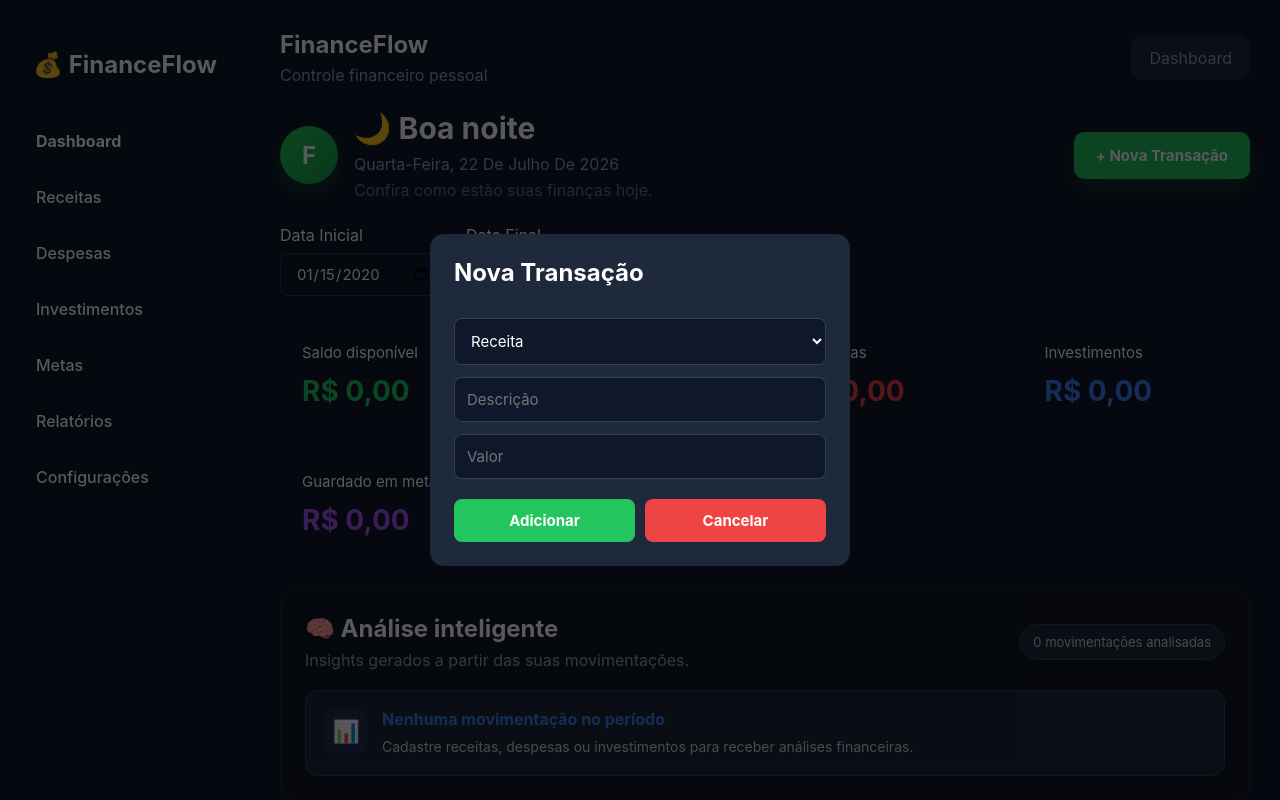
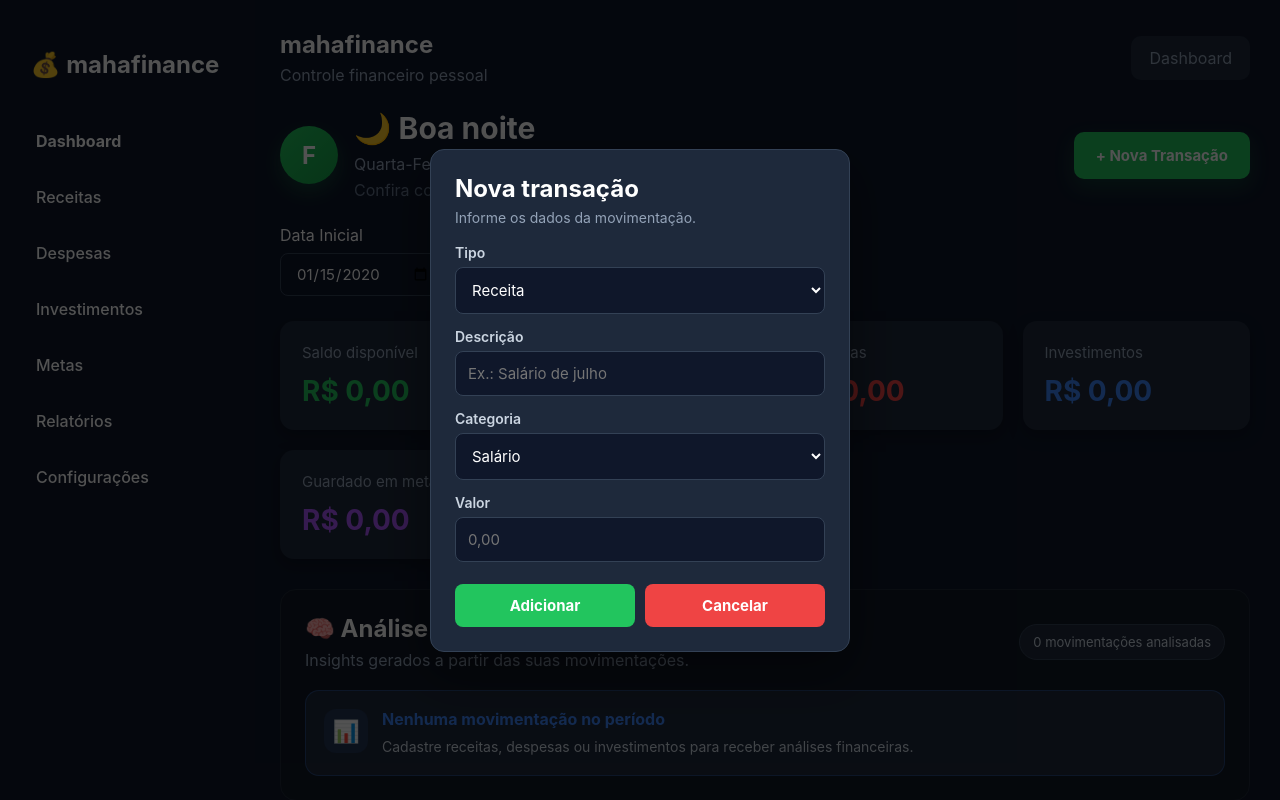
Before and after one commit to ruanpocoyobebes-sketch/financeflow, a React (Vite) app: page / in a window 1280 px wide. Both pictures are taken after typing "2020-01-15", "2020-01-15" into the empty fields and a click on the button "+ Nova Transação". Shown: the top 800 px of the page. Built offline with nearby package versions, Linux system fonts and the light colour scheme.

Commit message:
Renomeia aplicativo para MahaFinance

```diff
--- a/index.html
+++ b/index.html
@@ -4,7 +4,7 @@
     <meta charset="UTF-8" />
     <link rel="icon" type="image/svg+xml" href="/favicon.svg" />
     <meta name="viewport" content="width=device-width, initial-scale=1.0" />
-    <title>financeflow</title>
+    <title >mahafinance</title>
   </head>
   <body>
     <div id="root"></div>
--- a/package.json
+++ b/package.json
@@ -1,5 +1,5 @@
 {
-  "name": "financeflow",
+  "name": "mahafinance",
   "private": true,
   "version": "0.0.0",
   "type": "module",
--- a/src/App.jsx
+++ b/src/App.jsx
@@ -1,7 +1,5 @@
 import "./index.css";
 import { Routes, Route } from "react-router-dom";
-
-import { useSettings } from "./context/SettingsContext";
 
 import Sidebar from "./components/Sidebar";
 
@@ -14,17 +12,13 @@ import Relatorios from "./pages/Relatorios";
 import Configuracoes from "./pages/Configuracoes";
 
 function App() {
-  const { settings } = useSettings();
-
   return (
     <div
-      data-theme={settings.tema}
       style={{
         display: "flex",
         minHeight: "100vh",
-        background: "var(--bg-primary)",
-        color: "var(--text-primary)",
-        transition: "background 0.25s ease, color 0.25s ease",
+        background: "#0F172A",
+        color: "white",
       }}
     >
       <Sidebar />
--- a/src/components/Card.jsx
+++ b/src/components/Card.jsx
@@ -1,31 +1,22 @@
-import { useSettings } from "../context/SettingsContext";
-
 function Card({ titulo, valor, cor }) {
-  const { settings } = useSettings();
-
   const formatarMoeda = (valorRecebido) =>
     Number(valorRecebido).toLocaleString("pt-BR", {
       style: "currency",
-      currency: settings.moeda || "BRL",
-      minimumFractionDigits: settings.mostrarCentavos ? 2 : 0,
-      maximumFractionDigits: settings.mostrarCentavos ? 2 : 0,
+      currency: "BRL",
     });
 
   return (
     <div
       style={{
-        background: "var(--bg-card)",
+        background: "#1E293B",
         borderRadius: "14px",
         padding: "22px",
-        border: "1px solid var(--border-color)",
-        boxShadow: "var(--shadow)",
-        transition:
-          "background 0.25s ease, border-color 0.25s ease, transform 0.2s ease",
+        boxShadow: "0 6px 15px rgba(0,0,0,.25)",
       }}
     >
       <p
         style={{
-          color: "var(--text-muted)",
+          color: "#94A3B8",
           margin: 0,
           marginBottom: 12,
           fontSize: 15,
--- a/src/components/FinanceModal.jsx
+++ b/src/components/FinanceModal.jsx
@@ -1,5 +1,40 @@
 import { useEffect, useState } from "react";
 import { useFinance } from "../context/FinanceContext";
+
+const categoriasPorTipo = {
+  Receita: [
+    "Salário",
+    "Freelance",
+    "Vendas",
+    "Rendimentos",
+    "Presente",
+    "Reembolso",
+    "Outros",
+  ],
+
+  Despesa: [
+    "Alimentação",
+    "Transporte",
+    "Moradia",
+    "Saúde",
+    "Educação",
+    "Lazer",
+    "Compras",
+    "Contas",
+    "Assinaturas",
+    "Outros",
+  ],
+
+  Investimento: [
+    "Renda Fixa",
+    "Ações",
+    "Fundos",
+    "Criptomoedas",
+    "Reserva de Emergência",
+    "Previdência",
+    "Outros",
+  ],
+};
 
 function FinanceModal({
   aberto,
@@ -17,46 +52,102 @@ function FinanceModal({
 
   const [tipo, setTipo] = useState("Receita");
   const [descricao, setDescricao] = useState("");
+  const [categoria, setCategoria] = useState("Salário");
   const [valor, setValor] = useState("");
 
   useEffect(() => {
     if (transacaoEditando) {
-      setTipo(transacaoEditando.tipo);
-      setDescricao(transacaoEditando.descricao);
-      setValor(transacaoEditando.valor);
+      const tipoDaTransacao =
+        transacaoEditando.tipo || "Receita";
+
+      setTipo(tipoDaTransacao);
+      setDescricao(
+        transacaoEditando.descricao || ""
+      );
+      setValor(
+        transacaoEditando.valor || ""
+      );
+
+      setCategoria(
+        transacaoEditando.categoria ||
+          categoriasPorTipo[tipoDaTransacao]?.[0] ||
+          "Outros"
+      );
     } else {
-      setTipo("Receita");
-      setDescricao("");
-      setValor("");
+      limparFormulario();
     }
-  }, [transacaoEditando]);
+  }, [transacaoEditando, aberto]);
+
+  function limparFormulario() {
+    setTipo("Receita");
+    setDescricao("");
+    setCategoria("Salário");
+    setValor("");
+  }
+
+  function mudarTipo(novoTipo) {
+    setTipo(novoTipo);
+
+    const primeiraCategoria =
+      categoriasPorTipo[novoTipo]?.[0] ||
+      "Outros";
+
+    setCategoria(primeiraCategoria);
+  }
+
+  function fecharModal() {
+    limparFormulario();
+    fechar();
+  }
 
   if (!aberto) return null;
 
   function salvar() {
-    if (!descricao.trim()) {
+    const descricaoFormatada =
+      descricao.trim();
+
+    const valorNumerico =
+      Number(valor);
+
+    if (!descricaoFormatada) {
       alert("Digite uma descrição.");
       return;
     }
 
-    if (!valor || Number(valor) <= 0) {
+    if (!categoria) {
+      alert("Selecione uma categoria.");
+      return;
+    }
+
+    if (
+      !valor ||
+      Number.isNaN(valorNumerico) ||
+      valorNumerico <= 0
+    ) {
       alert("Digite um valor válido.");
       return;
     }
 
+    const dados = {
+      descricao: descricaoFormatada,
+      categoria,
+      valor: valorNumerico,
+    };
+
     if (transacaoEditando) {
-      const dados = {
-        descricao,
-        valor: Number(valor),
-      };
-
       switch (transacaoEditando.tipo) {
         case "Receita":
-          editarReceita(transacaoEditando.id, dados);
+          editarReceita(
+            transacaoEditando.id,
+            dados
+          );
           break;
 
         case "Despesa":
-          editarDespesa(transacaoEditando.id, dados);
+          editarDespesa(
+            transacaoEditando.id,
+            dados
+          );
           break;
 
         case "Investimento":
@@ -67,145 +158,223 @@ function FinanceModal({
           break;
 
         default:
-          break;
+          alert(
+            "Tipo de transação inválido."
+          );
+          return;
       }
 
-      fechar();
+      fecharModal();
       return;
     }
 
     switch (tipo) {
       case "Receita":
         adicionarReceita(
-          descricao,
-          Number(valor)
+          descricaoFormatada,
+          valorNumerico,
+          categoria
         );
         break;
 
       case "Despesa":
         adicionarDespesa(
-          descricao,
-          Number(valor)
+          descricaoFormatada,
+          valorNumerico,
+          categoria
         );
         break;
 
       case "Investimento":
         adicionarInvestimento(
-          descricao,
-          Number(valor)
+          descricaoFormatada,
+          valorNumerico,
+          categoria
         );
         break;
 
       default:
-        break;
+        alert("Tipo de transação inválido.");
+        return;
     }
 
-    setDescricao("");
-    setValor("");
-    setTipo("Receita");
-
-    fechar();
+    fecharModal();
   }
 
   return (
     <div
+      onMouseDown={(event) => {
+        if (event.target === event.currentTarget) {
+          fecharModal();
+        }
+      }}
       style={{
         position: "fixed",
         inset: 0,
-        background: "rgba(0,0,0,.65)",
+        background: "rgba(0, 0, 0, 0.68)",
         display: "flex",
         justifyContent: "center",
         alignItems: "center",
+        padding: 20,
         zIndex: 999,
       }}
     >
       <div
         style={{
-          width: 420,
+          width: "100%",
+          maxWidth: 420,
           background: "#1E293B",
           borderRadius: 14,
           padding: 24,
+          border: "1px solid #334155",
+          boxShadow:
+            "0 20px 50px rgba(0, 0, 0, 0.4)",
         }}
       >
         <h2
           style={{
             color: "white",
             marginTop: 0,
+            marginBottom: 6,
           }}
         >
           {transacaoEditando
-            ? "Editar Transação"
-            : "Nova Transação"}
+            ? "Editar transação"
+            : "Nova transação"}
         </h2>
+
+        <p
+          style={{
+            color: "#94A3B8",
+            marginTop: 0,
+            marginBottom: 18,
+            fontSize: 14,
+          }}
+        >
+          Informe os dados da movimentação.
+        </p>
+
+        <label style={label}>
+          Tipo
+        </label>
 
         <select
           value={tipo}
           disabled={!!transacaoEditando}
-          onChange={(e) =>
-            setTipo(e.target.value)
+          onChange={(event) =>
+            mudarTipo(event.target.value)
           }
-          style={input}
+          style={{
+            ...input,
+            opacity: transacaoEditando
+              ? 0.65
+              : 1,
+            cursor: transacaoEditando
+              ? "not-allowed"
+              : "pointer",
+          }}
         >
-          <option>Receita</option>
-          <option>Despesa</option>
-          <option>Investimento</option>
+          <option value="Receita">
+            Receita
+          </option>
+
+          <option value="Despesa">
+            Despesa
+          </option>
+
+          <option value="Investimento">
+            Investimento
+          </option>
         </select>
+
+        <label style={label}>
+          Descrição
+        </label>
 
         <input
           style={input}
-          placeholder="Descrição"
+          type="text"
+          placeholder="Ex.: Salário de julho"
           value={descricao}
-          onChange={(e) =>
-            setDescricao(e.target.value)
+          onChange={(event) =>
+            setDescricao(event.target.value)
           }
+          maxLength={60}
         />
+
+        <label style={label}>
+          Categoria
+        </label>
+
+        <select
+          value={categoria}
+          onChange={(event) =>
+            setCategoria(event.target.value)
+          }
+          style={{
+            ...input,
+            cursor: "pointer",
+          }}
+        >
+          {categoriasPorTipo[tipo].map(
+            (item) => (
+              <option
+                key={item}
+                value={item}
+              >
+                {item}
+              </option>
+            )
+          )}
+        </select>
+
+        <label style={label}>
+          Valor
+        </label>
 
         <input
           style={input}
           type="number"
-          placeholder="Valor"
+          placeholder="0,00"
           value={valor}
-          onChange={(e) =>
-            setValor(e.target.value)
+          min="0"
+          step="0.01"
+          onChange={(event) =>
+            setValor(event.target.value)
           }
-        />        <div
+          onKeyDown={(event) => {
+            if (event.key === "Enter") {
+              salvar();
+            }
+          }}
+        />
+
+        <div
           style={{
             display: "flex",
             gap: 10,
-            marginTop: 20,
+            marginTop: 22,
           }}
         >
           <button
+            type="button"
             onClick={salvar}
             style={{
-              flex: 1,
-              padding: 12,
+              ...button,
               background: "#22C55E",
-              color: "white",
-              border: "none",
-              borderRadius: 8,
-              cursor: "pointer",
-              fontWeight: "bold",
-              fontSize: 15,
             }}
           >
             {transacaoEditando
-              ? "Salvar Alterações"
+              ? "Salvar alterações"
               : "Adicionar"}
           </button>
 
           <button
-            onClick={fechar}
+            type="button"
+            onClick={fecharModal}
             style={{
-              flex: 1,
-              padding: 12,
+              ...button,
               background: "#EF4444",
-              color: "white",
-              border: "none",
-              borderRadius: 8,
-              cursor: "pointer",
-              fontWeight: "bold",
-              fontSize: 15,
             }}
           >
             Cancelar
@@ -216,10 +385,18 @@ function FinanceModal({
   );
 }
 
+const label = {
+  display: "block",
+  color: "#CBD5E1",
+  fontSize: 14,
+  fontWeight: 600,
+  marginTop: 14,
+  marginBottom: 6,
+};
+
 const input = {
   width: "100%",
   padding: "12px",
-  marginTop: "12px",
   borderRadius: "8px",
   border: "1px solid #334155",
   background: "#0F172A",
@@ -229,4 +406,15 @@ const input = {
   boxSizing: "border-box",
 };
 
+const button = {
+  flex: 1,
+  padding: 12,
+  color: "white",
+  border: "none",
+  borderRadius: 8,
+  cursor: "pointer",
+  fontWeight: "bold",
+  fontSize: 15,
+};
+
 export default FinanceModal;
--- a/src/components/Navbar.jsx
+++ b/src/components/Navbar.jsx
@@ -15,7 +15,7 @@ function Navbar() {
             margin: 0,
           }}
         >
-          FinanceFlow
+          mahafinance
         </h2>
 
         <p
--- a/src/components/Sidebar.jsx
+++ b/src/components/Sidebar.jsx
@@ -31,7 +31,7 @@ function Sidebar() {
           color: "var(--accent)",
         }}
       >
-        💰 FinanceFlow
+        💰 mahafinance
       </h2>
 
       <nav
@@ -73,7 +73,7 @@ function Sidebar() {
           fontSize: "14px",
         }}
       >
-        FinanceFlow v1.0
+      mahafinance v1.0
       </div>
     </aside>
   );
--- a/src/context/FinanceContext.jsx
+++ b/src/context/FinanceContext.jsx
@@ -18,7 +18,7 @@ export function FinanceProvider({ children }) {
 
   useEffect(() => {
     const dadosSalvos =
-      localStorage.getItem("financeflow");
+      localStorage.getItem("mahafinance");
 
     if (dadosSalvos) {
       try {
@@ -51,7 +51,7 @@ export function FinanceProvider({ children }) {
         );
       } catch (erro) {
         console.error(
-          "Erro ao carregar os dados do FinanceFlow:",
+          "Erro ao carregar os dados do mahafinance:",
           erro
         );
       }
@@ -64,7 +64,7 @@ export function FinanceProvider({ children }) {
     if (!dadosCarregados) return;
 
     localStorage.setItem(
-      "financeflow",
+      "mahafinance",
       JSON.stringify({
         receitas,
         despesas,
--- a/src/context/SettingsContext.jsx
+++ b/src/context/SettingsContext.jsx
@@ -9,7 +9,6 @@ const SettingsContext = createContext(null);
 
 const configuracoesIniciais = {
   nome: "",
-  tema: "dark",
   moeda: "BRL",
   mostrarCentavos: true,
   formatoData: "dd/MM/yyyy",
@@ -19,13 +18,23 @@ export function SettingsProvider({ children }) {
   const [settings, setSettings] = useState(() => {
     try {
       const configuracoesSalvas = localStorage.getItem(
-        "financeflow-settings"
+        "mahafinance-settings"
       );
 
       if (configuracoesSalvas) {
+        const configuracoesConvertidas = JSON.parse(
+          configuracoesSalvas
+        );
+
         return {
           ...configuracoesIniciais,
-          ...JSON.parse(configuracoesSalvas),
+          nome: configuracoesConvertidas.nome || "",
+          moeda: configuracoesConvertidas.moeda || "BRL",
+          mostrarCentavos:
+            configuracoesConvertidas.mostrarCentavos ?? true,
+          formatoData:
+            configuracoesConvertidas.formatoData ||
+            "dd/MM/yyyy",
         };
       }
 
@@ -41,18 +50,18 @@ export function SettingsProvider({ children }) {
   });
 
   useEffect(() => {
-    try {
-      localStorage.setItem(
-        "financeflow-settings",
-        JSON.stringify(settings)
-      );
-    } catch (erro) {
-      console.error(
-        "Erro ao salvar as configurações:",
-        erro
-      );
-    }
+    localStorage.setItem(
+      "mahafinance-settings",
+      JSON.stringify(settings)
+    );
   }, [settings]);
+
+  useEffect(() => {
+    document.documentElement.removeAttribute("data-theme");
+    document.documentElement.style.background = "#0F172A";
+    document.body.style.background = "#0F172A";
+    document.body.style.color = "#FFFFFF";
+  }, []);
 
   function atualizarSetting(chave, valor) {
     setSettings((configuracoesAnteriores) => ({
--- a/src/main.jsx
+++ b/src/main.jsx
@@ -3,11 +3,15 @@ import ReactDOM from "react-dom/client";
 import { BrowserRouter } from "react-router-dom";
 
 import App from "./App";
-
 import { FinanceProvider } from "./context/FinanceContext.jsx";
 import { SettingsProvider } from "./context/SettingsContext.jsx";
 
 import "./index.css";
+
+document.documentElement.removeAttribute("data-theme");
+document.documentElement.style.backgroundColor = "#0F172A";
+document.body.style.backgroundColor = "#0F172A";
+document.body.style.color = "#FFFFFF";
 
 ReactDOM.createRoot(document.getElementById("root")).render(
   <React.StrictMode>
```
Also changed, not shown: 1 other file (tests, documents, lock files or other folders).
